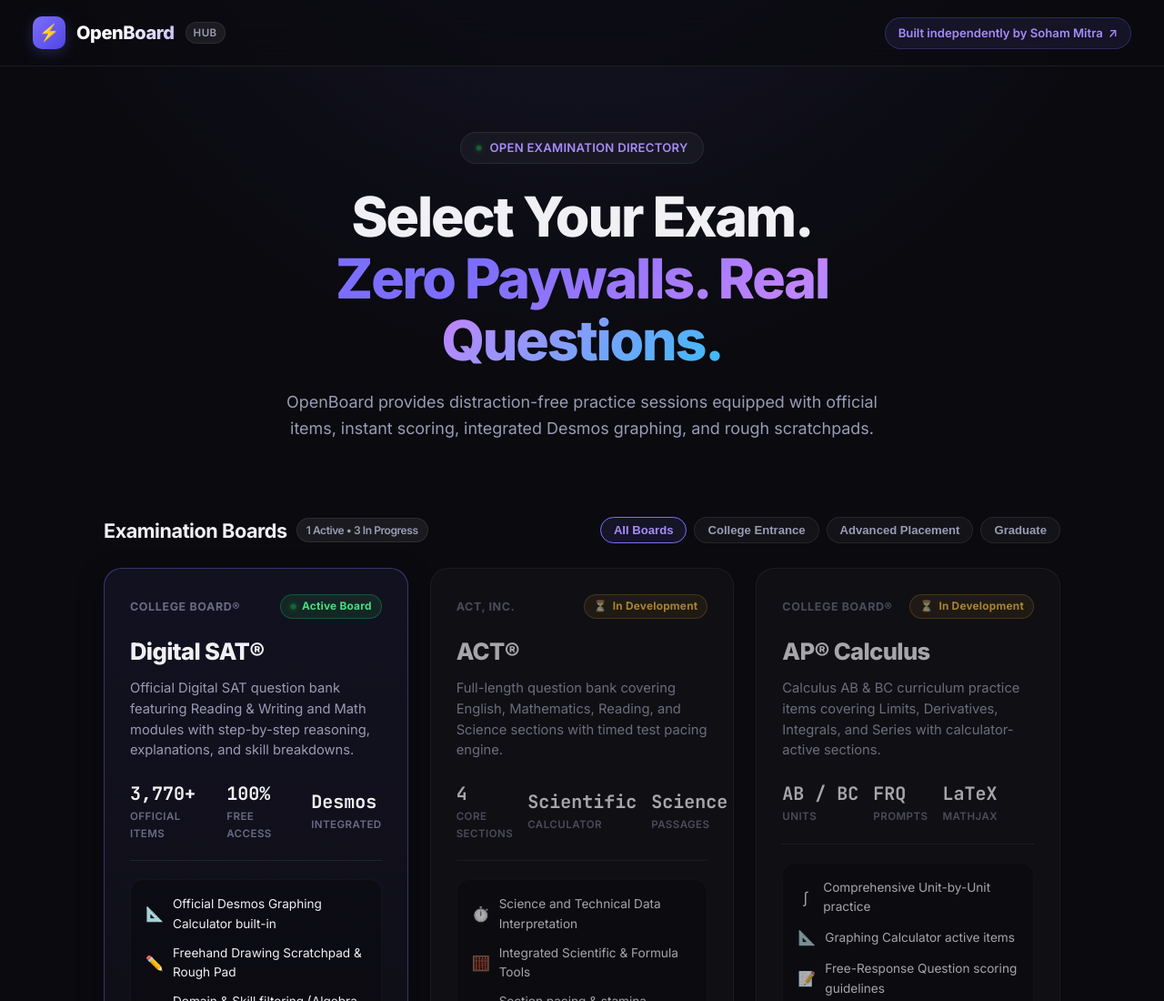
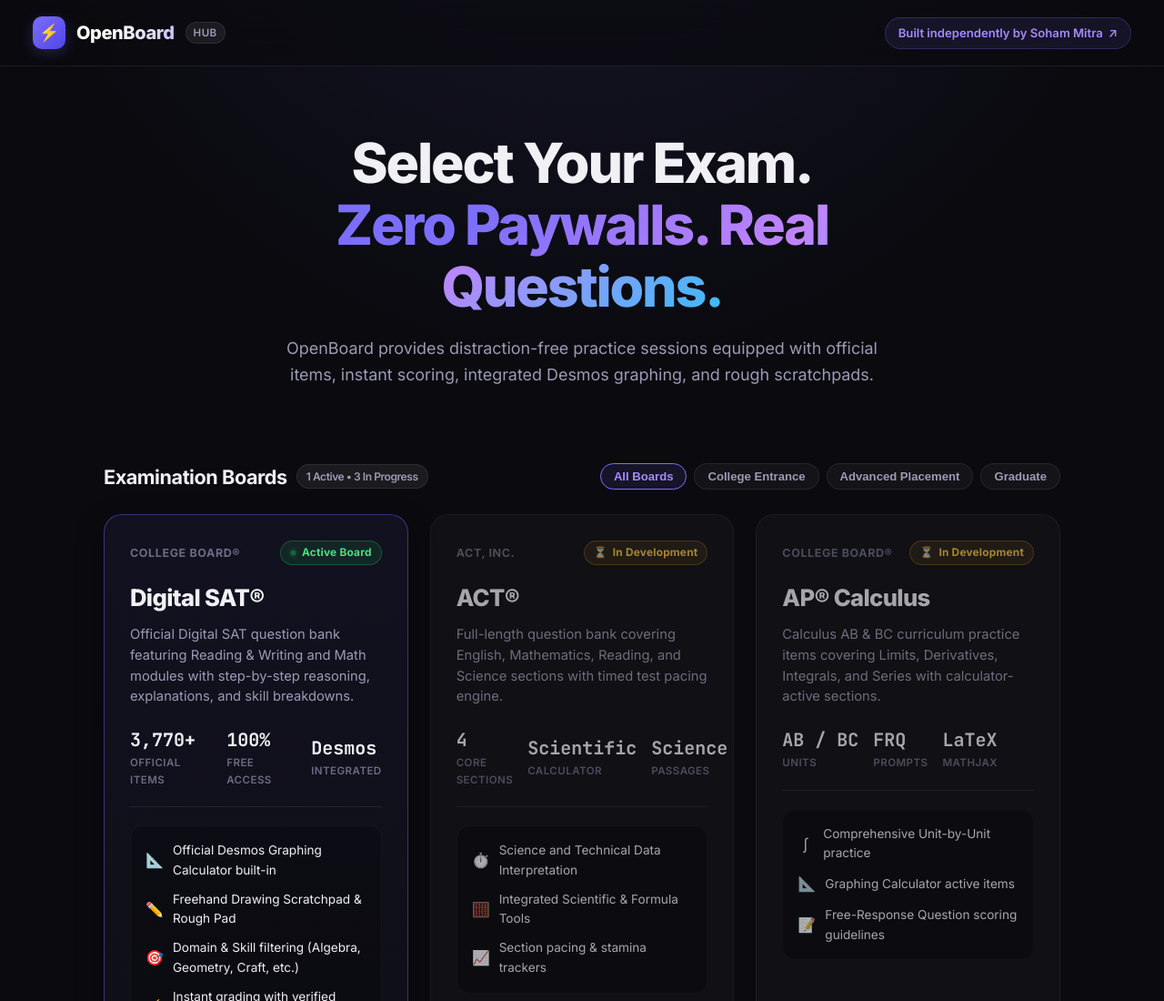
Before and after one commit to SohamXYZDev/openboard, a website: page public/hub.html in a window 1280 px wide. Shown: the top 1100 px of the page at 91% size. Drawn offline with Linux system fonts and the light colour scheme.

Commit message:
fix(hub): remove open examination directory pill from hero

```diff
--- a/public/hub.html
+++ b/public/hub.html
@@ -702,10 +702,6 @@
 
     <!-- Hero -->
     <section class="hero">
-        <div class="hero-pill">
-            <span class="pill-dot"></span>
-            <span>OPEN EXAMINATION DIRECTORY</span>
-        </div>
         <h1 class="hero-title">
             Select Your Exam.<br/>
             <span class="gradient-text">Zero Paywalls. Real Questions.</span>
```
